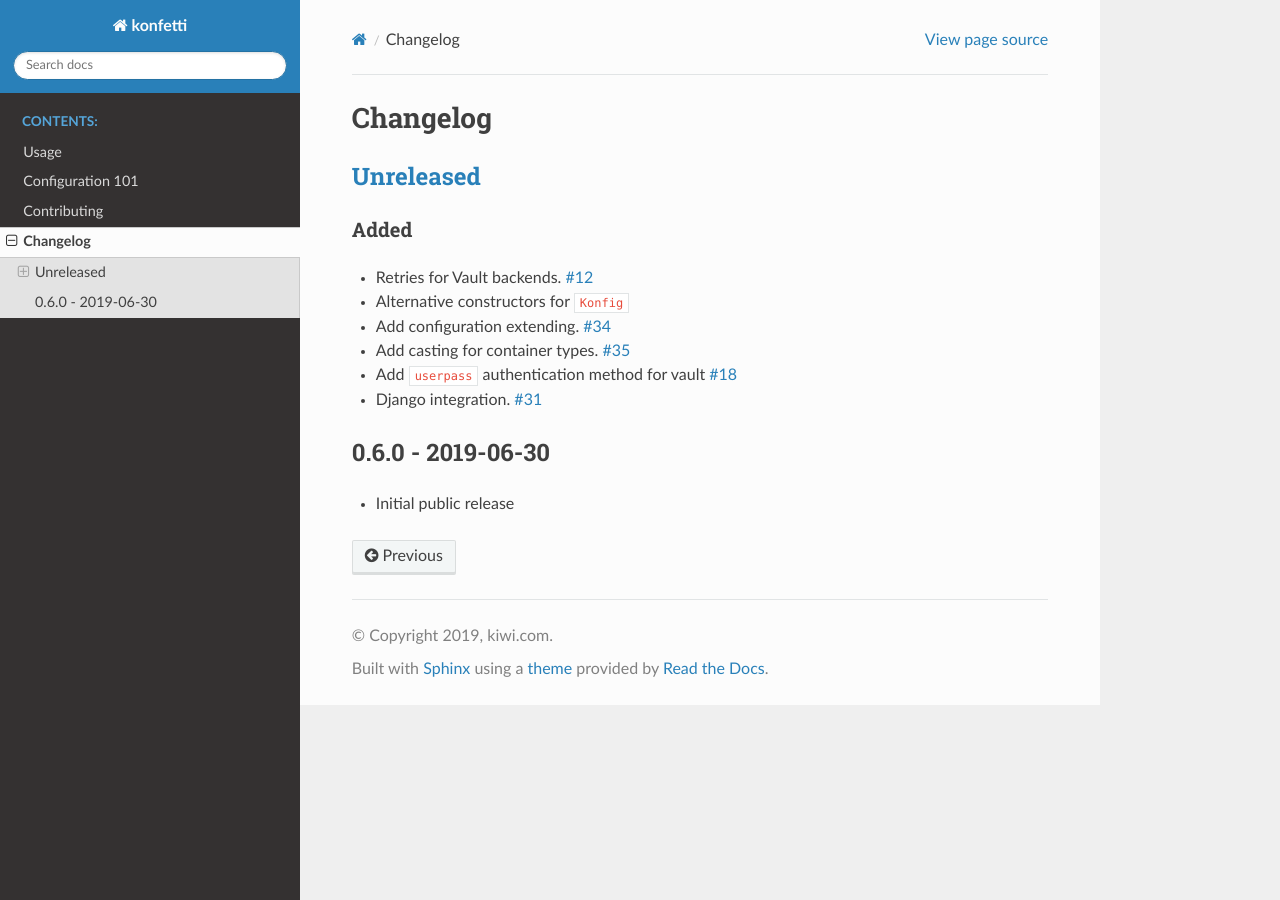
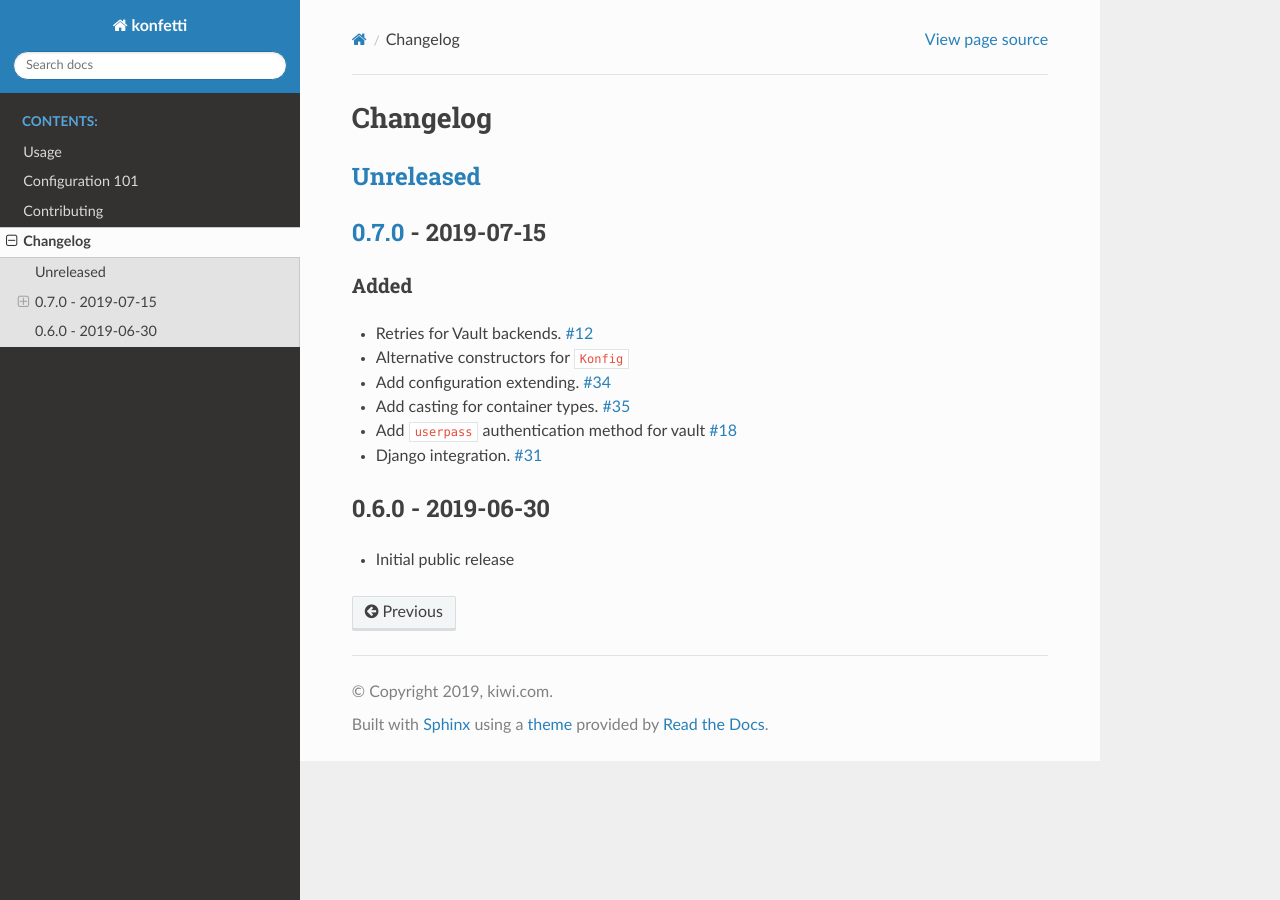
Before and after one commit to kiwicom/konfetti, a Sphinx documentation site: the page built from docs/changelog.rst, in a window 1280 px wide. Built offline with Sphinx 7.4.7 and the Read the Docs theme 2.0.0, drawn with Linux system fonts in a browser that asks for light colours.

Commit message:
Release 0.7.0

```diff
--- a/docs/changelog.rst
+++ b/docs/changelog.rst
@@ -5,6 +5,9 @@ Changelog
 
 `Unreleased`_
 -------------
+
+`0.7.0`_ - 2019-07-15
+------------------
 
 Added
 ~~~~~
@@ -21,7 +24,8 @@ Added
 
 - Initial public release
 
-.. _Unreleased: https://github.com/kiwicom/konfetti/compare/0.6.0...HEAD
+.. _Unreleased: https://github.com/kiwicom/konfetti/compare/0.7.0...HEAD
+.. _0.7.0: https://github.com/kiwicom/konfetti/compare/0.6.0...0.7.0
 
 .. _#35: https://github.com/kiwicom/konfetti/issues/35
 .. _#34: https://github.com/kiwicom/konfetti/issues/34
--- a/setup.py
+++ b/setup.py
@@ -22,7 +22,7 @@ with open("test-requirements.in") as f:
 
 setup(
     name="konfetti",
-    version="0.6.0",
+    version="0.7.0",
     url="https://github.com/kiwicom/konfetti",
     license="MIT",
     author="Dmitry Dygalo",
```
